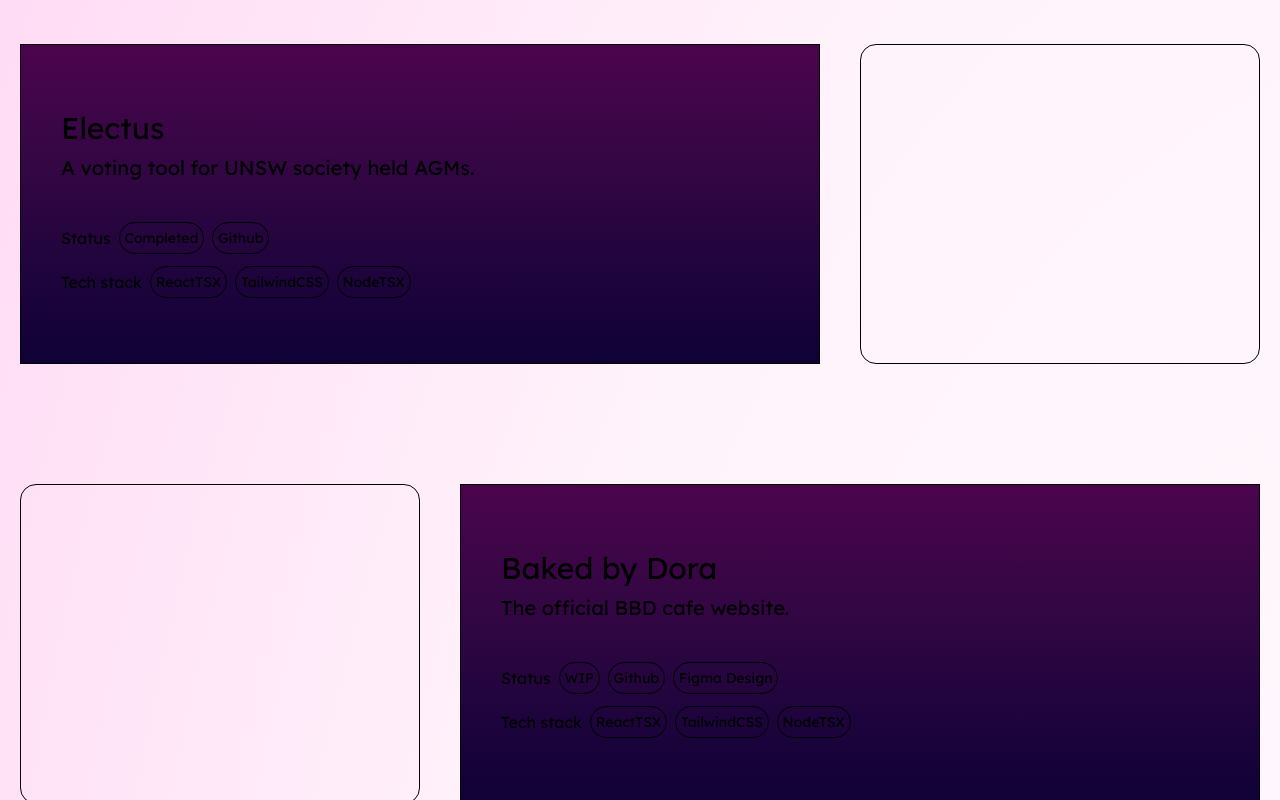
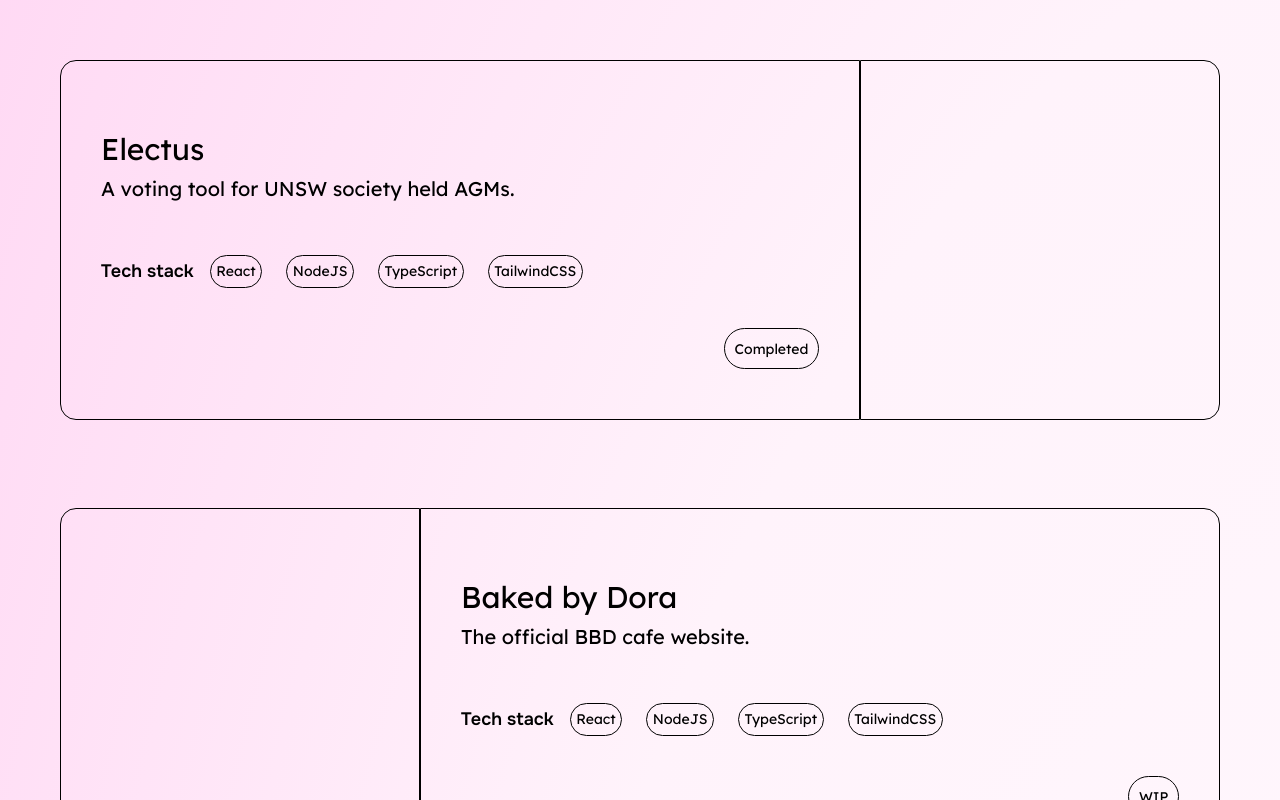
Before and after one commit to cathqine/web-portfolio, a React (Vite) app: page / in a window 1280 px wide. Shown: the part 1060-1860 px from the top of the page. Built offline with nearby package versions, Linux system fonts and the light colour scheme; what tailwindcss-motion would draw is missing.

Commit message:
project section mobile responsiveness

```diff
--- a/src/App.tsx
+++ b/src/App.tsx
@@ -14,9 +14,9 @@
     <DarkModeContext.Provider value={{ darkMode, setDarkMode }}>
       <div className={`${darkMode}`}> {/* toggles between dark and light mode */}
         <Nav />
-        <section id='full-screen' className='w-screen h-100% pt-30 pl-20 dark:text-white dark:bg-radial-[at_120%_170%] dark:from-[#ff00bb] dark:via-[#130022] dark:to-[#0a0a0a] bg-radial-[at_120%_120%] from-[#fffafe] via-[#fff3fb] to-[#ffcef1] p-8'>
+        <section id='full-screen' className='w-screen h-100% pt-30 pl-10 sm:pl-20 dark:text-white dark:bg-radial-[at_120%_170%] dark:from-[#ff00bb] dark:via-[#130022] dark:to-[#0a0a0a] bg-radial-[at_120%_120%] from-[#fffafe] via-[#fff3fb] to-[#ffcef1] p-8'>
           <Tagline />
-          <section id="intro" className='sm:ml-0 -ml-2'>
+          <section id="intro" className='sm:ml-0 ml-0'>
             <GradientTypewriteText />
           </section>
 
--- a/src/components/navbar/Nav.tsx
+++ b/src/components/navbar/Nav.tsx
@@ -2,7 +2,6 @@
 import Link from "./Link";
 import Logo from "../main/Logo";
 import { Menu } from "lucide-react";
-import SocialMedia from "../main/SocialMedia";
 
 export default function Nav() {
   return (
@@ -16,7 +15,7 @@
         <div className="sm:flex flex-row lg:gap-16 md:gap-12 sm:gap-8 hidden">
           <Link text={'Projects'} underline={true} href='#projects' />
           <Link text={'About'} underline={true} href='#about' />
-          <SocialMedia />
+          <Link text={'Blogs'} underline={true} href='#blogs' />
         </div>
 
         <div id="dark-mode" className="sm:flex justify-center hidden">
--- a/src/components/pages/Footer.tsx
+++ b/src/components/pages/Footer.tsx
@@ -4,13 +4,14 @@
 export default function Footer() {
   return (
     <footer className="pt-6 bottom-0">
-      <div className='m-2 onest'>
+      <div className='m-2 onest-light text-lg'>
         Thanks for visiting my space!
       </div>
       <hr />
       <div className='m-4 -mb-3 flex flex-row justify-end gap-8'>
-        <Link text={'Projects'} underline={false} href='projects' />
+        <Link text={'Projects'} underline={false} href='#projects' />
         <Link text={'About'} underline={false} href='#about' />
+        <Link text={'Blogs'} underline={false} href='#blogs' />
         <SocialMedia />
       </div>
     </footer>
--- a/src/components/pages/Projects.tsx
+++ b/src/components/pages/Projects.tsx
@@ -3,27 +3,34 @@
 export default function Projects() {
   return (
     <section id="projects" className='scroll-mt-25'>
-      <div className='flex flex-row justify-end pr-10 mb-12'>
-        <span className='text-8xl md:onest-bold onest-lightest bg-clip-text text-transparent inline-block h-30 bg-gradient-to-r from-violet-600 to-pink-600'>
+      <div className='flex flex-row justify-end sm:pr-10 mb-12 ml-78'>
+        {/* ml-78 on line 6 for mobile responsiveness */}
+        <div className='text-8xl md:onest-bold onest-lightest bg-clip-text text-transparent inline-block h-30 bg-gradient-to-r from-violet-600 to-pink-600'>
           Projects
-        </span>
+        </div>
       </div>
-      <div className="flex justify-center items-center flex-col -ml-30 lexend">
+      {/* negative margin left negates the screen's padding left */}
+      <div className="flex justify-center items-center flex-col sm:-ml-20 lexend">
         <ProjectCard index={1}
           title={"eCOM Dashboard"}
           caption={"An ESG dashboard app assisting corporations & investors in exploring, monitoring and reporting ESG metrics."}
-          status={["Completed", "Github"]}
-          techstack={["ReactTSX", "TailwindCSS", "NodeTSX"]} />
+          status={["Completed"]}
+          techstack={["React", "NodeJS", "TypeScript", "TailwindCSS"]} />
         <ProjectCard index={2}
           title={"Electus"}
           caption={"A voting tool for UNSW society held AGMs."}
-          status={["Completed", "Github"]}
-          techstack={["ReactTSX", "TailwindCSS", "NodeTSX"]} />
+          status={["Completed"]}
+          techstack={["React", "NodeJS", "TypeScript", "TailwindCSS"]} />
         <ProjectCard index={3}
           title={"Baked by Dora"}
           caption={"The official BBD cafe website."}
-          status={["WIP", "Github", 'Figma Design']}
-          techstack={["ReactTSX", "TailwindCSS", "NodeTSX"]} />
+          status={["WIP"]}
+          techstack={["React", "NodeJS", "TypeScript", "TailwindCSS"]} />
+        <ProjectCard index={4}
+          title={"Website Portfolio"}
+          caption={"The website you are currently viewing! Made to showcase my projects & work."}
+          status={["WIP"]}
+          techstack={["React", "TypeScript", "TailwindCSS"]} />
       </div>
     </section>
   )
--- a/src/components/projects/CardDesc.tsx
+++ b/src/components/projects/CardDesc.tsx
@@ -6,40 +6,40 @@
   caption: string,
   status: string[],
   techstack: string[],
+  isRight: boolean,
 }
 
-export default function CardDesc({ title, caption, status, techstack }: CardDescProps) {
+export default function CardDesc({ title, caption, status, techstack, isRight }: CardDescProps) {
   // tag types
   // const frontend = ['ReactTSX', 'ReactJS', 'TailwindCSS', 'MUI']; // blue
-  // const stage = ['Launched', 'Figma Design', 'Github', 'Completed']; // green
+  // const stage = ['Launched', 'Figma Design', 'Github', 'Completed']; // green // TODO: edit this.
   // const inProgress = ['WIP', 'Archived']; // orange
 
   const [type, /*setType*/] = useState<string>('blue');
 
   return (
-    <div className="lexend-light h-95 w-75 2xl:h-80 2xl:w-250 xl:w-200 xl:h-80  ml-10 bg-gradient-to-b from-[#4b044c] to-[#0f0136] border-1 2xl:rounded-2xl flex flex-col justify-center p-10">
-      <div className="flex flex-col mb-8">
-        <span className="pt-10 lexend text-3xl">{title}</span>
-        <span className="p-2 pl-0 lexend-thin text-xl">{caption}</span>
+    <div className={`lexend dark:bg-gradient-to-b dark:from-[#4b044c] dark:to-[#0f0136] h-fit rounded-b-2xl w-75 2xl:w-250 xl:w-200 lg:w-150 md:h-90 md:w-110 sm:w-140 border-1 ${isRight ? 'md:rounded-tr-2xl md:rounded-br-2xl md:rounded-bl-none' : 'md:rounded-tl-2xl md:rounded-bl-2xl md:rounded-br-none'} flex flex-col justify-center p-10`}>
+      <section id='status-mobile' className="sm:hidden flex flex-row items-center justify-end -mr-5 pb-2 sm:pb-0 sm:mr-0">
+        <div className="ml-2 sm:flex sm:flex-row items-center overflow-y-auto">
+          {status?.map((tag: string) => {
+            return (
+              <div className={`lexend w-fit p-[0.6rem] text-[0.85rem] sm:text-sm border-1 rounded-3xl sm:ml-2`}>
+                {tag}
+              </div>
+            );
+          })}
+        </div>
+      </section>
+
+      <div className="flex flex-col mb-8 sm:pt-5">
+        <span className="lexend sm:text-3xl text-4xl">{title}</span>
+        <span className="p-2 pl-0 lexend-thin sm:text-xl text-base">{caption}</span>
       </div>
 
-      <div className="flex flex-col mb-10">
-        <div className="flex flex-row items-center mr-5">
-          Status
-          <div className="flex flex-row items-center overflow-y-auto">
-            {status?.map((tag: string) => {
-              // if (frontend.includes(tag)) setType('blue')
-              // else if (stage.includes(tag)) setType('green')
-              // else if (inProgress.includes(tag)) setType('orange')
-              return (
-                <Tag tag={tag} colour={type} />
-              );
-            })}
-          </div>
-        </div>
+      <div id="tech-stack" className="flex flex-col mb-10">
         <div className="flex flex-row items-center mt-3">
-          <span className="max-w-max">Tech stack</span>
-          <div className="flex flex-row overflow-y-auto">
+          <span className="hidden sm:block sm:min-w-fit sm: onest-bolder sm:text-lg">Tech stack</span>
+          <div className="ml-2 grid grid-cols-2 gap-4 place-items-center sm:flex sm:flex-row overflow-y-auto">
             {techstack?.map((tag: string) => {
               // if (frontend.includes(tag)) setType('blue')
               // else if (stage.includes(tag)) setType('green')
@@ -51,6 +51,20 @@
           </div>
         </div>
       </div>
+
+      <section id='status-desktop' className="hidden sm:flex sm:flex-row items-center justify-end -mr-5 pb-2 sm:pb-0 sm:mr-0">
+        <div className="ml-2 sm:flex sm:flex-row items-center overflow-y-auto">
+          {status?.map((tag: string) => {
+            return (
+              // <Tag tag={tag} colour={type} />
+              <div className={`lexend-light w-fit p-[0.6rem] text-[0.85rem] sm:text-sm border-1 rounded-3xl sm:ml-2`}>
+                {tag}
+              </div>
+            );
+          })}
+        </div>
+      </section>
+
     </div>
   );
 }
--- a/src/components/projects/PhotoCard.tsx
+++ b/src/components/projects/PhotoCard.tsx
@@ -1,14 +1,11 @@
 interface PhotoCardProps {
-  leftval: string,
-  rightval: string,
   hidden: string,
+  isLeft: boolean,
 }
 
-export default function PhotoCard({ leftval, rightval, hidden }: PhotoCardProps) {
-  // const [h, w] = dimensions; // h-80, w-80
-
+export default function PhotoCard({ hidden, isLeft }: PhotoCardProps) {
   return (
-    <div className={`h-75 w-75 lg:w-100 md:h-80 md:w-80 ml-10 border-1 rounded-t-2xl md:rounded-2xl ${hidden} ${leftval} ${rightval}`}>
+    <div className={`h-75 w-75 lg:w-90 md:h-90 md:w-75 sm:w-140 border-1 rounded-t-2xl ${hidden} ${isLeft ? 'rounded-t-2xl md:rounded-tl-2xl md:rounded-tr-none md:rounded-bl-2xl' : 'rounded-t-2xl md:rounded-tr-2xl md:rounded-tl-none md:rounded-br-2xl'}`}>
       <img src="" />
     </div>
   );
--- a/src/components/projects/ProjectCard.tsx
+++ b/src/components/projects/ProjectCard.tsx
@@ -7,34 +7,38 @@
   caption: string,
   status: string[],
   techstack: string[],
-
 }
 
 export default function ProjectCard({ index, title, caption, status, techstack }: ProjectCardProps) {
-
   // use state to see if it is in mobile mode, if it is in mobile mode then it is hidden. otherwise it is not hidden
   return (
-    <div className="flex flex-row mb-30 overflow-x-scroll">
+    <div className="flex flex-row mb-15 sm:mb-20 sm:m-2 -ml-10 overflow-x-scroll">
+      <div className="flex md:flex-row flex-col md:overflow-y-scroll md:overflow-x-scroll">
         {
           (index % 2 === 1) ?
-          <div className="flex md:flex-row flex-col md:overflow-y-scroll md:overflow-x-scroll">
-            <PhotoCard leftval={'ml-0'} rightval={''} hidden={''} /> {/* overflow-y doesn't work for these? */}
+            <>
+              <PhotoCard hidden={''} isLeft={(index % 2 === 1) ? true : false} /> {/* overflow-y doesn't work for these? */}
               <CardDesc
                 title={title}
                 caption={caption}
                 status={status}
-              techstack={techstack} />
-          </div> :
-          <div className="flex md:flex-row flex-col md:overflow-y-scroll md:overflow-x-scroll">
-            <PhotoCard leftval={'ml-0'} rightval={''} hidden={'visible md:hidden'} />
+                techstack={techstack}
+                isRight={(index % 2 === 1) ? true : false} />
+            </> :
+
+            <>
+              <PhotoCard hidden={'visible md:hidden'} isLeft={(index % 2 === 1) ? true : false} />
               <CardDesc
                 title={title}
                 caption={caption}
                 status={status}
-              techstack={techstack} />
-            <PhotoCard leftval={''} rightval={''} hidden={'max-md:hidden visible'} />
+                techstack={techstack}
+                isRight={(index % 2 === 1) ? true : false} />
+              <PhotoCard hidden={'max-md:hidden visible'} isLeft={(index % 2 === 1) ? true : false}
+              />
+            </>
+        }
       </div>
-      }
     </div>
   );
 }
--- a/src/components/projects/Tag.tsx
+++ b/src/components/projects/Tag.tsx
@@ -29,7 +29,7 @@
   } */
 
   return (
-    <div className={`lexend-light w-fit p-[0.3rem] text-[${tagTextColour}] text-sm bg-[${tagColour}] border-1 rounded-3xl ml-2`}>
+    <div className={`lexend w-fit p-[0.35rem] text-[${tagTextColour}] text-[0.85rem] sm:text-sm bg-[${tagColour}] border-1 rounded-3xl sm:ml-2`}>
       {tag}
     </div>
   );
```
Lines whose indentation alone changed are shown as unchanged.
